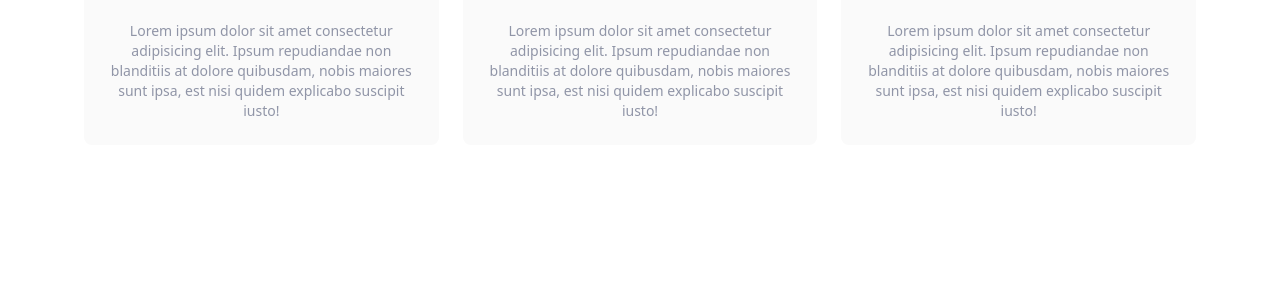
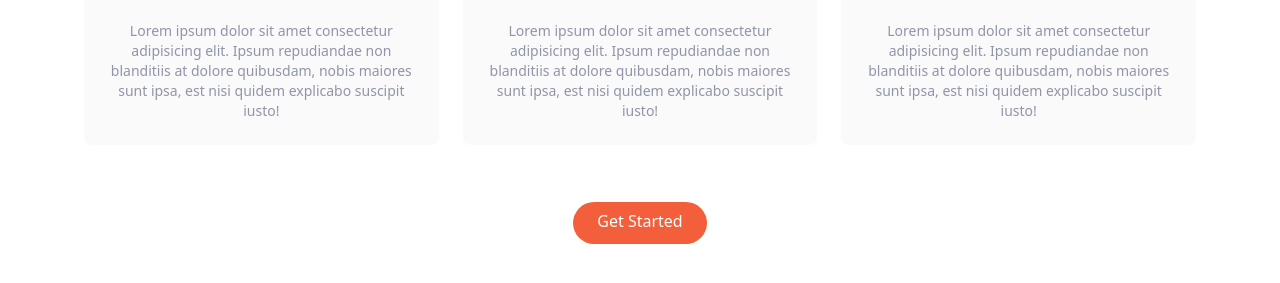
Before and after one commit to Codehack-01/Management_project, a website: page index.html in a window 1280 px wide. Shown: the part 1814-2097 px from the top of the page. Before the commit the page ends 1959 px from the top, so only its background shows below. Drawn offline with Linux system fonts and the light colour scheme.

Commit message:
source code

```diff
--- a/index.html
+++ b/index.html
@@ -231,6 +231,15 @@
             </p>
           </div>
         </div>
+        <!-- Button -->
+        <div class="my-16">
+          <a
+              href="#"
+              class="p-3 px-6 pt-2 text-white bg-brightRed rounded-full baseline hover:bg-brightRedLight"
+            >
+              Get Started
+          </a>
+        </div>
       </div>
     </section>
   </body>
```
Also changed, not shown: css/main.css.
